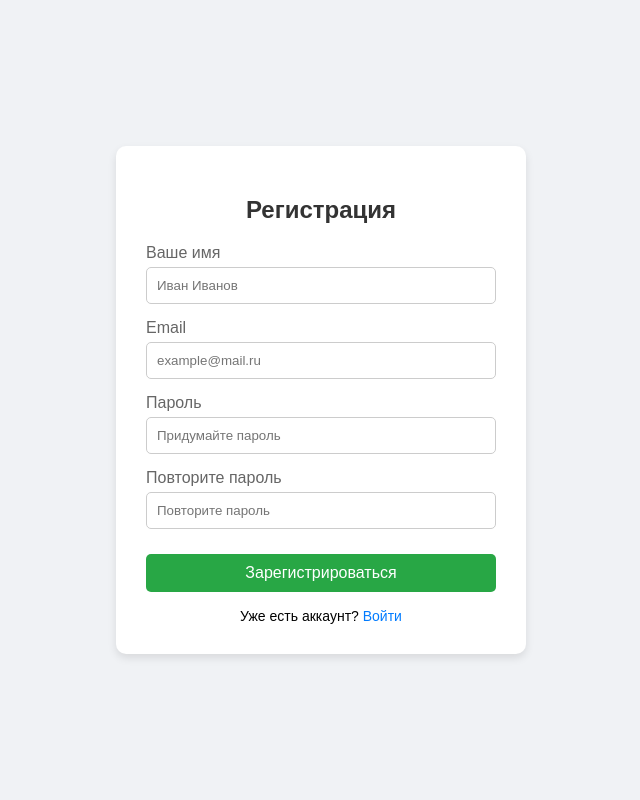
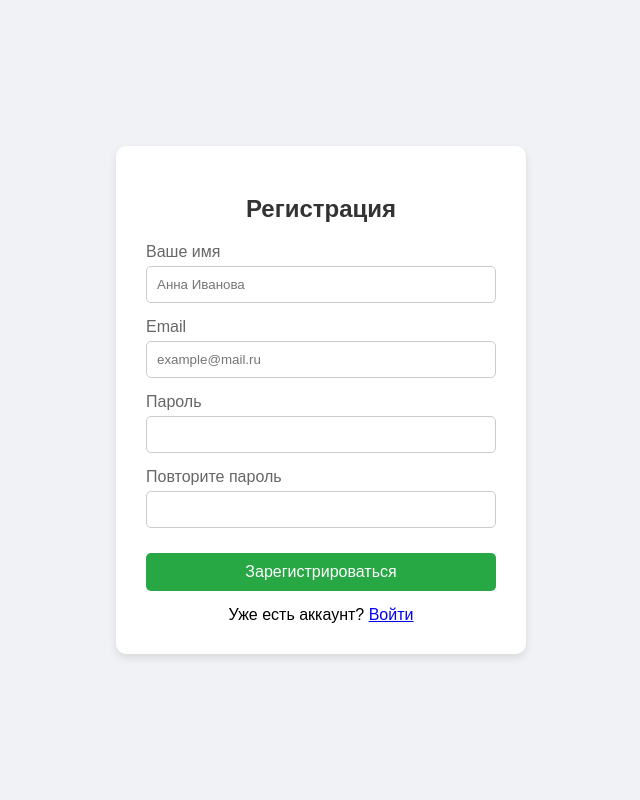
Before and after one commit to patikii/website, a Flask app: page / in a window 1280 px wide. Shown: the whole page, without its empty margins (319-959 px from the left). Run offline with Flask 3, Linux system fonts and the light colour scheme.

Commit message:
починила рег и апп

```diff
--- a/app.py
+++ b/app.py
@@ -4,9 +4,13 @@ import mysql.connector
 import os
 from dotenv import load_dotenv
 import requests
+
+
 load_dotenv()
+
 app = Flask(__name__)
 app.secret_key = os.getenv("SECRET_KEY")
+
 
 def get_db_connection():
     return mysql.connector.connect(
@@ -14,7 +18,8 @@ def get_db_connection():
         port=int(os.getenv("DB_PORT")),
         database=os.getenv("DB_NAME"),
         user=os.getenv("DB_USER"),
-        password=os.getenv("DB_PASSWORD")
+        password=os.getenv("DB_PASSWORD"),
+        connection_timeout=5
     )
 
 
@@ -28,13 +33,16 @@ def login():
     return render_template("login.html")
 
 
+# РЕГИСТРАЦИЯ
 @app.route("/user_register", methods=["POST"])
 def user_register():
-    req = request.get_json()
+    name = request.form["name"]
+    email = request.form["email"]
+    password = request.form["password"]
+    confirm_password = request.form["confirm_password"]
 
-    name = req["name"]
-    email = req["email"]
-    password = req["password"]
+    if password != confirm_password:
+        return "Пароли не совпадают", 400
 
     password_hash = generate_password_hash(password)
 
@@ -54,11 +62,10 @@ def user_register():
     cur.close()
     cnx.close()
 
-    return jsonify({
-        "success": True,
-        "message": "Пользователь зарегистрирован"
-    })
+    return redirect("/login")
 
+
+# ВХОД
 @app.route("/user_login", methods=["POST"])
 def user_login():
     req = request.get_json()
@@ -99,6 +106,8 @@ def user_login():
         "message": "Неверный пароль"
     })
 
+
+# ЛИЧНЫЙ КАБИНЕТ
 @app.route("/profile")
 def profile():
     if "user_email" not in session:
@@ -119,6 +128,10 @@ def profile():
     cur.close()
     cnx.close()
 
+    if user is None:
+        session.clear()
+        return redirect("/login")
+
     fullname = user["username"].split(" ", 1)
 
     name = fullname[0]
@@ -136,6 +149,8 @@ def profile():
         balance=session["balance"]
     )
 
+
+# ОТДАТЬ ДЕНЬГИ
 @app.route("/give_money", methods=["POST"])
 def give_money():
     if "user_email" not in session:
@@ -146,11 +161,8 @@ def give_money():
 
     return redirect("/profile")
 
-@app.route("/logout")
-def logout():
-    session.clear()
-    return redirect("/login")
 
+# НЕЙРОСЕТЬ
 @app.route("/ask_ai", methods=["POST"])
 def ask_ai():
     if "user_email" not in session:
@@ -162,32 +174,53 @@ def ask_ai():
     req = request.get_json()
     question = req["question"]
 
-    response = requests.post(
-        "https://openrouter.ai/api/v1/chat/completions",
-        headers={
-            "Authorization": f"Bearer {os.getenv('OPENROUTER_API_KEY')}",
-            "Content-Type": "application/json"
-        },
-        json={
-            "model": "openrouter/free",
-            "messages": [
-                {
-                    "role": "user",
-                    "content": question
-                }
-            ]
-        },
-        timeout=30
-    )
+    try:
+        response = requests.post(
+            "https://openrouter.ai/api/v1/chat/completions",
+            headers={
+                "Authorization": f"Bearer {os.getenv('OPENROUTER_API_KEY')}",
+                "Content-Type": "application/json"
+            },
+            json={
+                "model": "openrouter/free",
+                "messages": [
+                    {
+                        "role": "user",
+                        "content": question
+                    }
+                ]
+            },
+            timeout=30
+        )
 
-    data = response.json()
+        data = response.json()
 
-    answer = data["choices"][0]["message"]["content"]
+        if "choices" not in data:
+            return jsonify({
+                "success": False,
+                "answer": "Ошибка нейросети"
+            })
 
-    return jsonify({
-        "success": True,
-        "answer": answer
-    })
+        answer = data["choices"][0]["message"]["content"]
+
+        return jsonify({
+            "success": True,
+            "answer": answer
+        })
+
+    except Exception:
+        return jsonify({
+            "success": False,
+            "answer": "Не удалось получить ответ нейросети"
+        })
+
+
+# ВЫХОД
+@app.route("/logout")
+def logout():
+    session.clear()
+    return redirect("/login")
+
 
 if __name__ == "__main__":
     app.run(debug=True)
--- a/templates/registration.html
+++ b/templates/registration.html
@@ -12,7 +12,7 @@
             display: flex;
             justify-content: center;
             align-items: center;
-            height: 100vh;
+            min-height: 100vh;
             margin: 0;
         }
 
@@ -61,29 +61,9 @@
             margin-top: 10px;
         }
 
-        button:hover {
-            background-color: #218838;
-        }
-
         .switch-link {
             text-align: center;
             margin-top: 15px;
-            font-size: 14px;
-        }
-
-        .switch-link a {
-            color: #007bff;
-            text-decoration: none;
-        }
-
-        .switch-link a:hover {
-            text-decoration: underline;
-        }
-
-        #message {
-            text-align: center;
-            margin-top: 15px;
-            font-weight: bold;
         }
     </style>
 </head>
@@ -93,7 +73,7 @@
     <div class="card">
         <h2>Регистрация</h2>
 
-        <form id="registerForm">
+        <form action="/user_register" method="post">
 
             <div class="form-group">
                 <label for="name">Ваше имя</label>
@@ -101,7 +81,7 @@
                     type="text"
                     id="name"
                     name="name"
-                    placeholder="Иван Иванов"
+                    placeholder="Анна Иванова"
                     required
                 >
             </div>
@@ -123,7 +103,6 @@
                     type="password"
                     id="password"
                     name="password"
-                    placeholder="Придумайте пароль"
                     required
                 >
             </div>
@@ -134,68 +113,21 @@
                     type="password"
                     id="confirm_password"
                     name="confirm_password"
-                    placeholder="Повторите пароль"
                     required
                 >
             </div>
 
-            <button type="submit">Зарегистрироваться</button>
+            <button type="submit">
+                Зарегистрироваться
+            </button>
         </form>
 
-        <p id="message"></p>
+        <div class="switch-link">
+            Уже есть аккаунт?
+            <a href="/login">Войти</a>
+        </div>
 
-        <div class="switch-link">
-            Уже есть аккаунт? <a href="/login">Войти</a>
-        </div>
     </div>
-
-
-    <script>
-        const form = document.getElementById("registerForm");
-        const message = document.getElementById("message");
-
-        form.addEventListener("submit", async function(event) {
-            event.preventDefault();
-
-            const name = document.getElementById("name").value;
-            const email = document.getElementById("email").value;
-            const password = document.getElementById("password").value;
-            const confirmPassword =
-                document.getElementById("confirm_password").value;
-
-            if (password !== confirmPassword) {
-                message.textContent = "Пароли не совпадают";
-                message.style.color = "red";
-                return;
-            }
-
-            const response = await fetch("/user_register", {
-                method: "POST",
-                headers: {
-                    "Content-Type": "application/json"
-                },
-                body: JSON.stringify({
-                    name: name,
-                    email: email,
-                    password: password
-                })
-            });
-
-            const data = await response.json();
-
-            message.textContent = data.message;
-
-            if (data.success) {
-                message.style.color = "green";
-
-                setTimeout(function() {
-                    window.location.href = "/login";
-                }, 1000);
-            } else {
-                message.style.color = "red";
-            }
-        });
-    </script>
 
 </body>
 </html>
```
